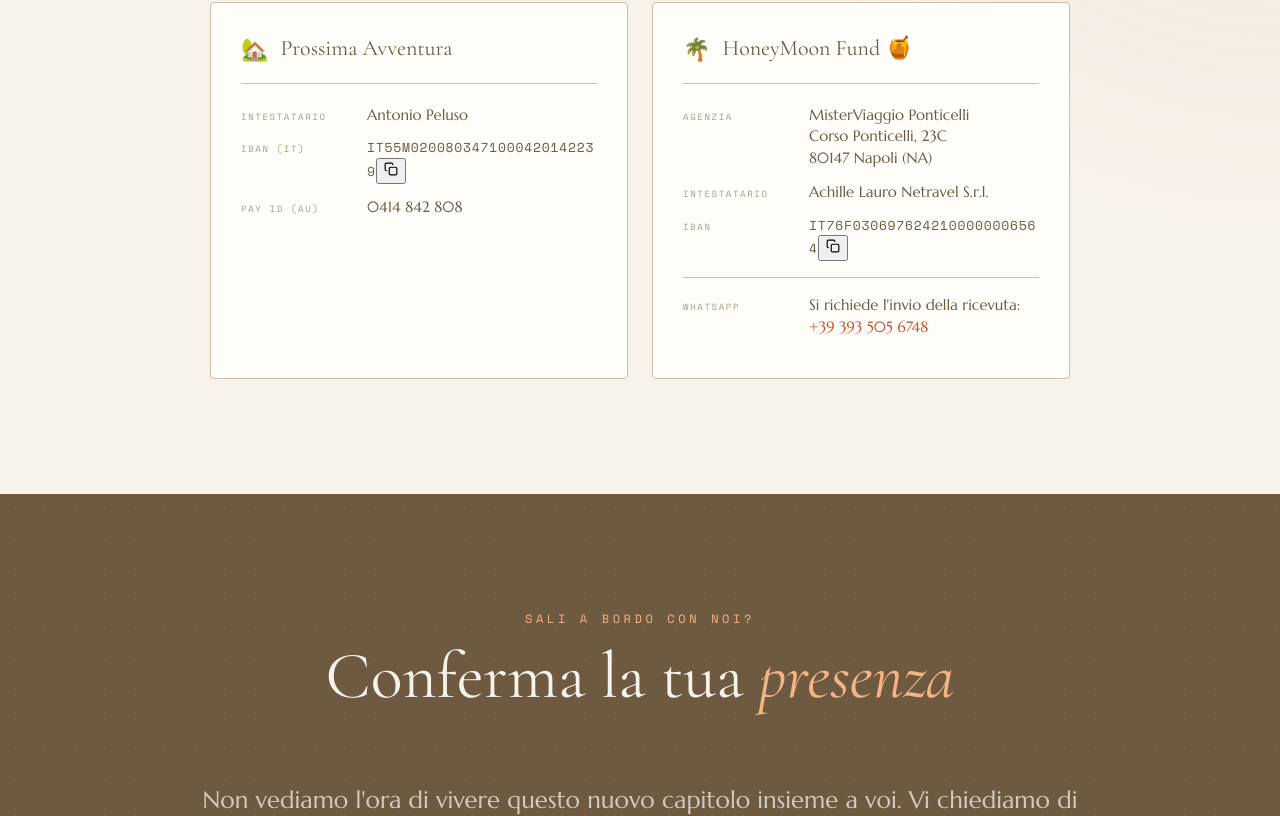
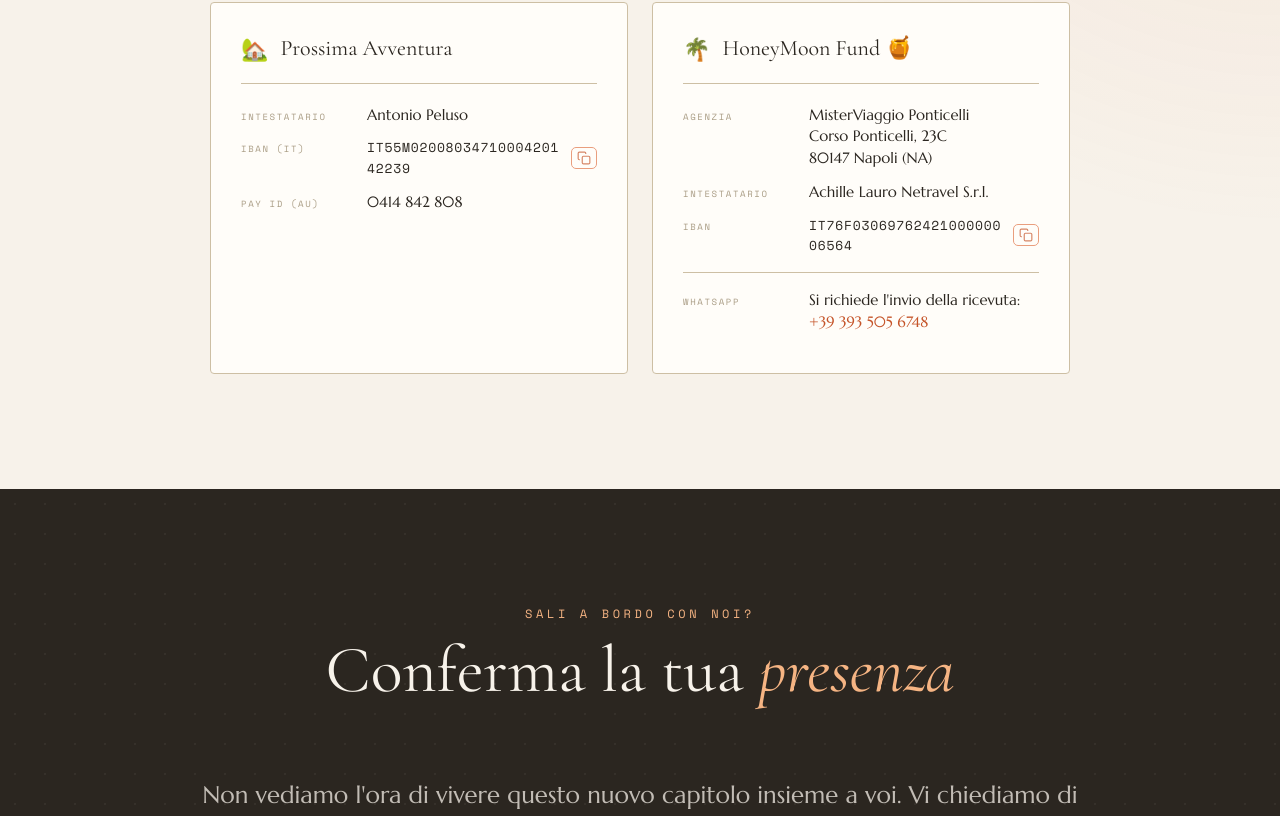
Before and after one commit to BigMones/wed_rsvp_rob, a React (Vite) app: page / in a window 1280 px wide. Shown: the part 5579-6395 px from the top of the page. Built offline with nearby package versions, Linux system fonts and the light colour scheme; no server answers.

Commit message:
Update index.css

```diff
--- a/src/index.css
+++ b/src/index.css
@@ -8,7 +8,7 @@
   --paper-2: #ece1cd;
   --sand: #e6dac4;
   --beige: #d8c9ad;
-  --ink: #6e5a41;
+  --ink: #2b2620;
   --ink-soft: #5e564a;
   --ink-faint: #a99c84;
   --line: #cdbfa4;
@@ -338,7 +338,10 @@
 .ro-row--full { grid-template-columns: 120px 1fr; margin-top: 16px; padding-top: 16px; border-top: 1px solid var(--line); }
 .ro-lab { font-family: var(--mono); font-size: 9px; letter-spacing: .18em; text-transform: uppercase; color: var(--ink-faint); }
 .ro-val { font-family: var(--class); font-size: 15px; color: var(--ink); line-height: 1.45; }
-.ro-iban { font-family: var(--mono); font-size: 13px; letter-spacing: .06em; color: var(--ink); word-break: break-all; }
+.ro-iban { font-family: var(--mono); font-size: 13px; letter-spacing: .06em; color: var(--ink); word-break: break-all; display: inline-flex; align-items: center; gap: 8px; }
+.ro-copy { display: inline-flex; align-items: center; justify-content: center; background: none; border: 1px solid var(--sage); border-radius: 5px; padding: 3px 5px; cursor: pointer; color: var(--sage-deep); opacity: .7; transition: opacity .15s, color .15s; flex-shrink: 0; }
+.ro-copy:hover { opacity: 1; }
+.ro-copy.copied { color: var(--sage-deep); opacity: 1; }
 .reg-whatsapp { margin-top: 28px; font-family: var(--mono); font-size: 10px; letter-spacing: .18em; text-transform: uppercase; color: var(--ink-faint); }
 .reg-whatsapp a { color: var(--sage-deep); text-decoration: none; }
 
```
